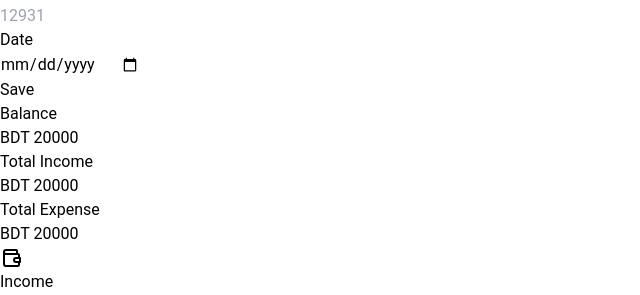
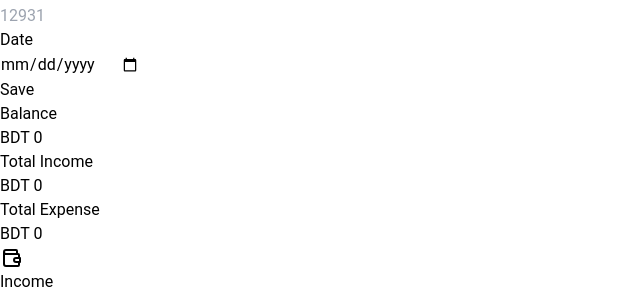
Before and after one commit to MillatSakib/Expense_Tracker, a React (Vite) app: page / in a window 1280 px wide. Shown: the part 1540-1835 px from the top of the page, without its empty margins (0-640 px from the left). Built offline with nearby package versions, Linux system fonts and the light colour scheme.

Commit message:
Income and Expense card state added

```diff
--- a/src/App.jsx
+++ b/src/App.jsx
@@ -1,10 +1,40 @@
 import Nav from "./Nav/Nav";
+import MainBoard from "./MainBoard/MainBoard.jsx";
+import { useState } from "react";
 
 function App() {
+  const [info, setInfo] = useState({ income: 0, expense: 0, total: 0 });
+  const [expense, setExpense] = useState({});
+  const [income, setIncome] = useState({});
+  const [sortFilter, setSortFilter] = useState({
+    incomeSort: false,
+    incomeFilter: false,
+    expenseSort: false,
+    expenseFilter: false,
+  });
   return (
-    <>
+    <div
+      onClick={(e) => {
+        setSortFilter({
+          incomeSort: false,
+          incomeFilter: false,
+          expenseSort: false,
+          expenseFilter: false,
+        });
+      }}
+    >
       <Nav />
-    </>
+      <MainBoard
+        info={info}
+        setInfo={setInfo}
+        expense={expense}
+        setExpense={setExpense}
+        income={income}
+        setIncome={setIncome}
+        sortFilter={sortFilter}
+        setSortFilter={setSortFilter}
+      />
+    </div>
   );
 }
 
--- a/src/MainBoard/CalcualtionSummary.jsx
+++ b/src/MainBoard/CalcualtionSummary.jsx
@@ -1,6 +1,6 @@
 import React from "react";
 
-const CalcualtionSummary = () => {
+const CalcualtionSummary = ({ info }) => {
   return (
     <>
       <div className="bg-white">
@@ -9,7 +9,7 @@ const CalcualtionSummary = () => {
             <div className="bg-[#F9FAFB] flex lg:max-w-xs flex-col px-4 py-4">
               <dt className="text-base leading-7 text-gray-600">Balance</dt>
               <dd className="order-first text-xl font-semibold tracking-tight text-gray-700 sm:text-3xl">
-                BDT 20000
+                BDT {info.income}
               </dd>
             </div>
             <div className="bg-[#F9FAFB] flex lg:max-w-xs flex-col px-4 py-4">
@@ -17,7 +17,7 @@ const CalcualtionSummary = () => {
                 Total Income
               </dt>
               <dd className="order-first text-xl font-semibold tracking-tight text-gray-700 sm:text-3xl">
-                BDT 20000
+                BDT {info.expense}
               </dd>
             </div>
             <div className="bg-[#F9FAFB] flex lg:max-w-xs flex-col px-4 py-4">
@@ -25,7 +25,7 @@ const CalcualtionSummary = () => {
                 Total Expense
               </dt>
               <dd className="order-first text-xl font-semibold tracking-tight text-gray-700 sm:text-3xl">
-                BDT 20000
+                BDT {info.total}
               </dd>
             </div>
           </dl>
--- a/src/MainBoard/ExpenseCard.jsx
+++ b/src/MainBoard/ExpenseCard.jsx
@@ -1,6 +1,6 @@
 import React from "react";
 
-const ExpenseCard = () => {
+const ExpenseCard = ({ setSortFilter, sortFilter }) => {
   return (
     <>
       <div className="border rounded-md">
@@ -42,6 +42,15 @@ const ExpenseCard = () => {
                   id="menu-button2"
                   aria-expanded="true"
                   aria-haspopup="true"
+                  onClick={(e) => {
+                    e.stopPropagation();
+                    setSortFilter({
+                      incomeSort: false,
+                      incomeFilter: false,
+                      expenseSort: !sortFilter.expenseSort,
+                      expenseFilter: false,
+                    });
+                  }}
                 >
                   <svg
                     xmlns="http://www.w3.org/2000/svg"
@@ -72,7 +81,10 @@ const ExpenseCard = () => {
                 aria-labelledby="menu-button2"
                 tabIndex="-1"
               >
-                <div className="py-1" role="none">
+                <div
+                  className={`py-1 ${sortFilter.expenseFilter || "hidden"}`}
+                  role="none"
+                >
                   <a
                     href="#"
                     className="block px-4 py-2 text-sm text-gray-700 hover:bg-gray-50 transition-all"
@@ -103,6 +115,15 @@ const ExpenseCard = () => {
                   id="filter-button-2"
                   aria-expanded="true"
                   aria-haspopup="true"
+                  onClick={(e) => {
+                    e.stopPropagation();
+                    setSortFilter({
+                      incomeSort: false,
+                      incomeFilter: false,
+                      expenseSort: false,
+                      expenseFilter: !sortFilter.expenseFilter,
+                    });
+                  }}
                 >
                   <svg
                     xmlns="http://www.w3.org/2000/svg"
@@ -138,7 +159,10 @@ const ExpenseCard = () => {
                 tabIndex="-1"
                 id="filter-dropdown2"
               >
-                <div className="py-1" role="none">
+                <div
+                  className={`py-1 ${sortFilter.expenseSort || "hidden"}`}
+                  role="none"
+                >
                   <label className="inline-flex items-center px-4 py-2 text-sm text-gray-700">
                     <input
                       type="checkbox"
--- a/src/MainBoard/IncomeCard.jsx
+++ b/src/MainBoard/IncomeCard.jsx
@@ -1,6 +1,6 @@
-import React from "react";
+import React, { useState } from "react";
 
-const IncomeCard = () => {
+const IncomeCard = ({ setSortFilter, sortFilter }) => {
   return (
     <>
       <div className="border rounded-md relative">
@@ -39,6 +39,15 @@ const IncomeCard = () => {
                   id="menu-button"
                   aria-expanded="true"
                   aria-haspopup="true"
+                  onClick={(e) => {
+                    e.stopPropagation();
+                    setSortFilter({
+                      incomeSort: false,
+                      incomeFilter: !sortFilter.incomeFilter,
+                      expenseSort: false,
+                      expenseFilter: false,
+                    });
+                  }}
                 >
                   <svg
                     xmlns="http://www.w3.org/2000/svg"
@@ -69,7 +78,10 @@ const IncomeCard = () => {
                 aria-labelledby="menu-button"
                 tabIndex="-1"
               >
-                <div className="py-1" role="none">
+                <div
+                  className={`py-1 ${sortFilter.incomeSort || "hidden"}`}
+                  role="none"
+                >
                   <a
                     href="#"
                     className="block px-4 py-2 text-sm text-gray-700 hover:bg-gray-50 transition-all"
@@ -100,6 +112,15 @@ const IncomeCard = () => {
                   id="filter-button"
                   aria-expanded="true"
                   aria-haspopup="true"
+                  onClick={(e) => {
+                    e.stopPropagation();
+                    setSortFilter({
+                      incomeSort: !sortFilter.incomeSort,
+                      incomeFilter: false,
+                      expenseSort: false,
+                      expenseFilter: false,
+                    });
+                  }}
                 >
                   <svg
                     xmlns="http://www.w3.org/2000/svg"
@@ -135,7 +156,10 @@ const IncomeCard = () => {
                 tabIndex="-1"
                 id="filter-dropdown"
               >
-                <div className="py-1" role="none">
+                <div
+                  className={`py-1 ${sortFilter.incomeFilter || "hidden"}`}
+                  role="none"
+                >
                   <label className="inline-flex items-center px-4 py-2 text-sm text-gray-700">
                     <input
                       type="checkbox"
--- a/src/MainBoard/MainBoard.jsx
+++ b/src/MainBoard/MainBoard.jsx
@@ -4,17 +4,32 @@ import CalcualtionSummary from "./CalcualtionSummary";
 import IncomeCard from "./IncomeCard";
 import ExpenseCard from "./ExpenseCard";
 
-const MainBoard = () => {
+const MainBoard = ({
+  info,
+  setInfo,
+  expense,
+  setExpense,
+  income,
+  setIncome,
+  sortFilter,
+  setSortFilter,
+}) => {
   return (
     <>
       <main className="relative mx-auto mt-10 w-full max-w-7xl">
         <section className="grid grid-cols-1 md:grid-cols-2 lg:grid-cols-3 gap-8">
           <ExpenseInputFrom />
           <div className="lg:col-span-2">
-            <CalcualtionSummary></CalcualtionSummary>
+            <CalcualtionSummary info={info}></CalcualtionSummary>
             <div className="grid grid-cols-1 lg:grid-cols-2 gap-4 mt-8">
-              <IncomeCard />
-              <ExpenseCard />
+              <IncomeCard
+                sortFilter={sortFilter}
+                setSortFilter={setSortFilter}
+              />
+              <ExpenseCard
+                sortFilter={sortFilter}
+                setSortFilter={setSortFilter}
+              />
             </div>
           </div>
         </section>
--- a/src/main.jsx
+++ b/src/main.jsx
@@ -2,11 +2,9 @@ import { StrictMode } from "react";
 import { createRoot } from "react-dom/client";
 import App from "./App.jsx";
 import "./index.css";
-import MainBoard from "./MainBoard/MainBoard.jsx";
 
 createRoot(document.getElementById("root")).render(
   <StrictMode>
     <App />
-    <MainBoard />
   </StrictMode>
 );
```
